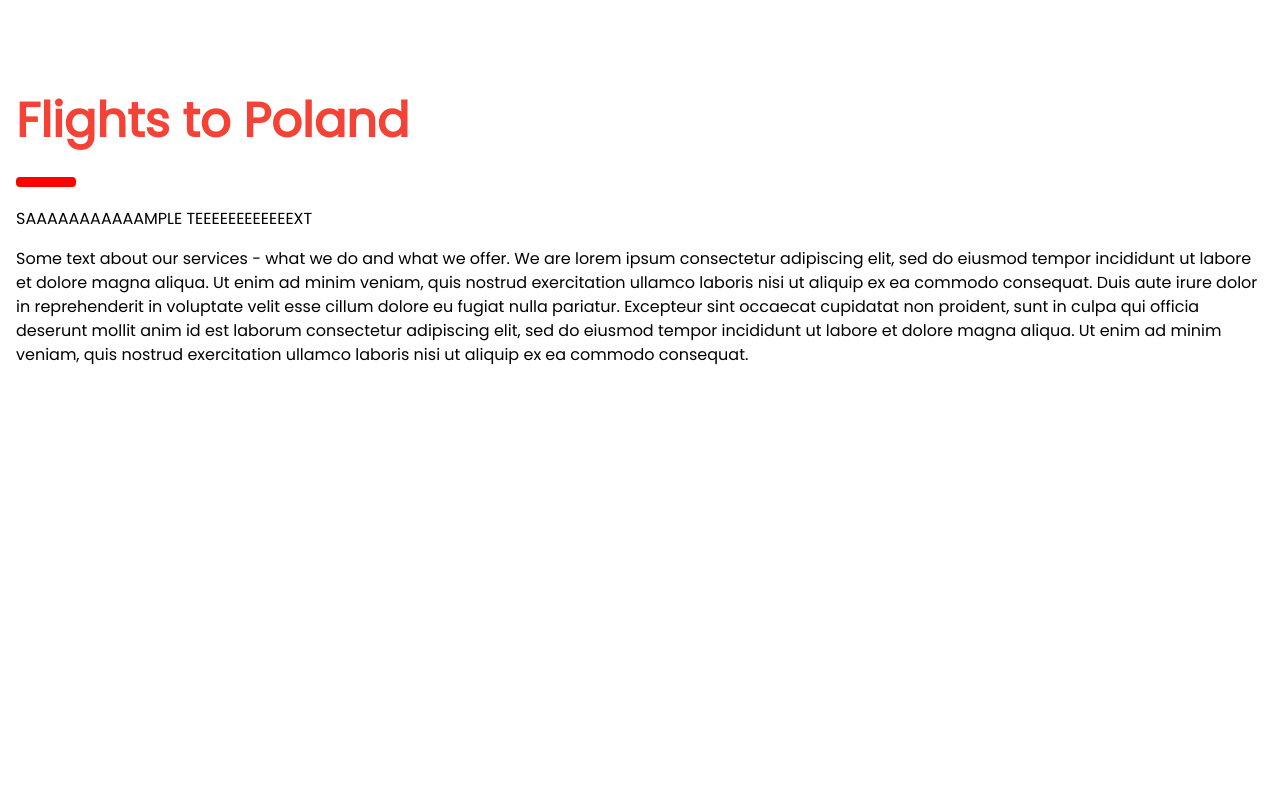
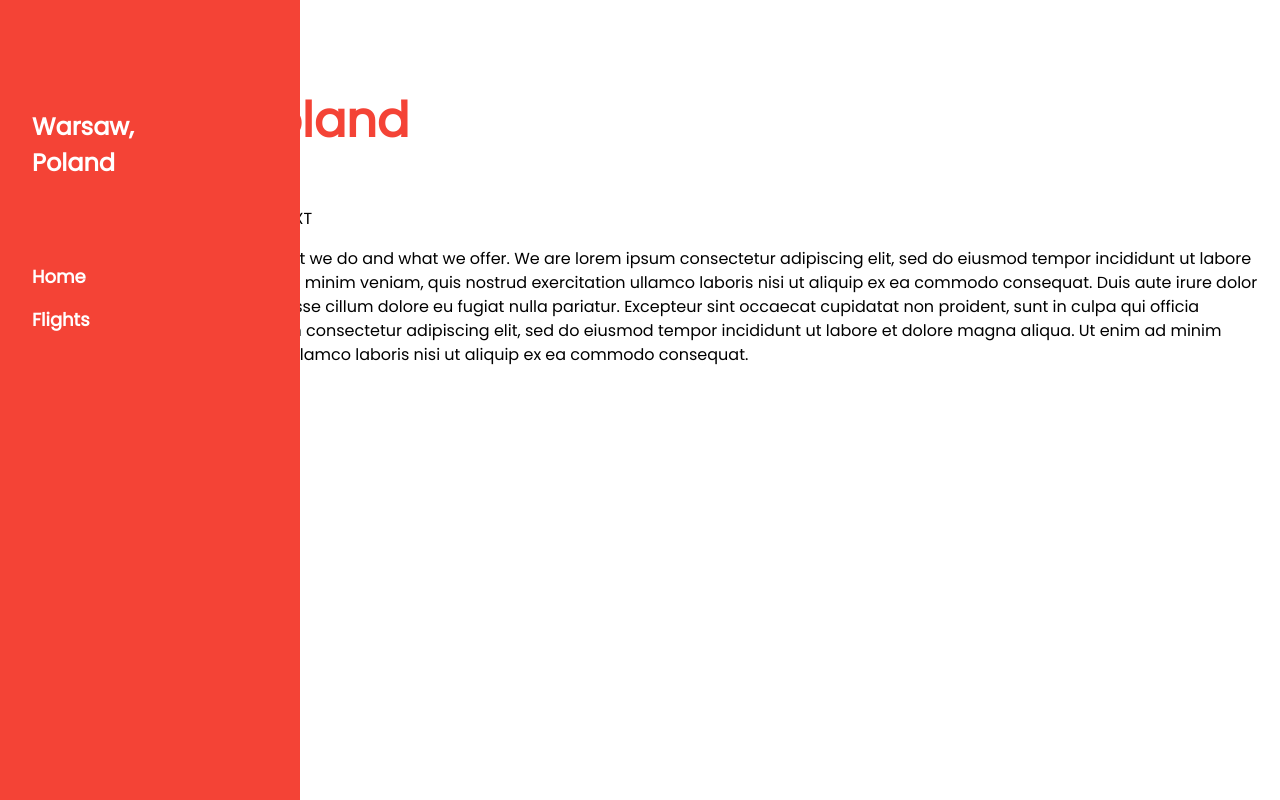
Before and after one commit to purepoland/purepoland.github.io, a plain HTML site: page pages/flights.html in a window 1280 px wide. Drawn offline with nearby package versions, Linux system fonts and the light colour scheme.

Commit message:
added sidebar on new page

```diff
--- a/pages/flights.html
+++ b/pages/flights.html
@@ -29,6 +29,20 @@
 </style>
 
 <body>
+
+    <!-- Sidebar/menu -->
+    <nav class="w3-sidebar w3-red w3-collapse w3-top w3-large w3-padding" style="z-index:3;width:300px;font-weight:bold;" id="mySidebar">
+        <br>
+        <a href="javascript:void(0)" onclick="w3_close()" class="w3-button w3-hide-large w3-display-topleft" style="width:100%;font-size:22px">Close Menu</a>
+        <div class="w3-container">
+            <h3 class="w3-padding-64"><b>Warsaw,<br>Poland</b></h3>
+        </div>
+        <div class="w3-bar-block">
+            <a href="./index.html" onclick="w3_close()" class="w3-bar-item w3-button w3-hover-white">Home</a>
+            <a href="#" onclick="w3_close()" class="w3-bar-item w3-button w3-hover-white">Flights</a>
+        </div>
+    </nav>
+
     <!-- The stuff -->
     <div class="w3-container" id="services" style="margin-top:75px">
         <h1 class="w3-xxxlarge w3-text-red"><b>Flights to Poland</b></h1>
```
